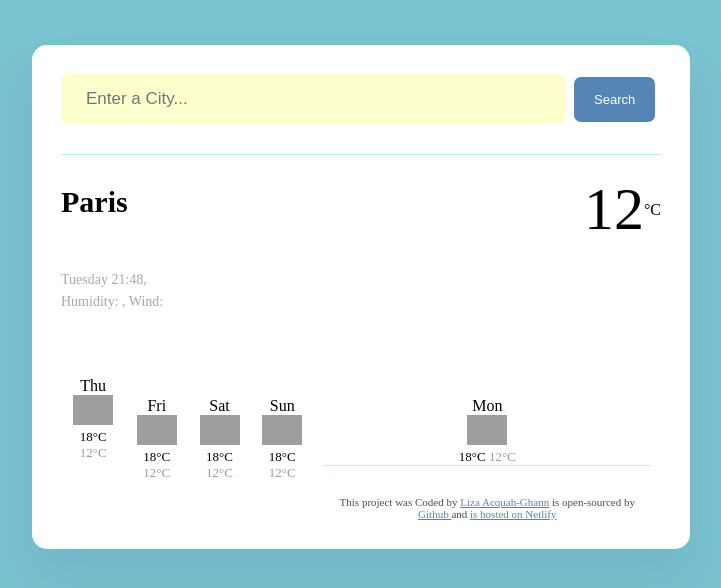
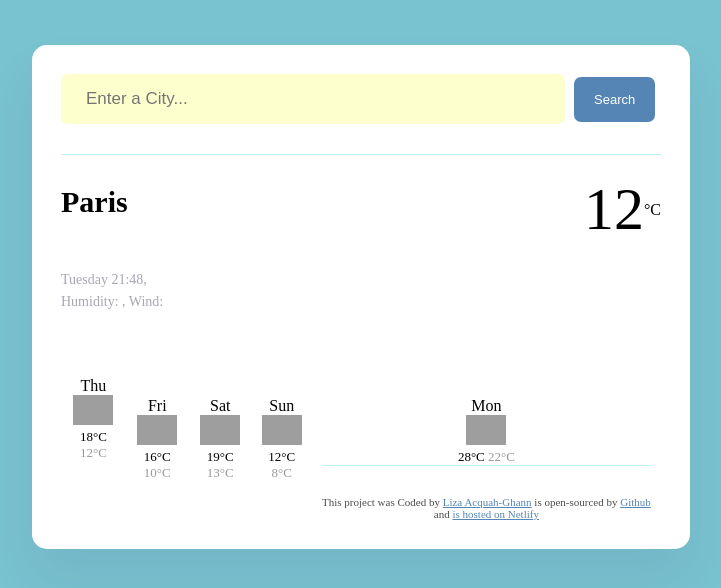
Before and after one commit to LizaAqua/Acquah-Weather-App, a plain HTML site: page index.html in a window 1280 px wide. Shown: the whole page, without its empty margins (279-1000 px from the left). Drawn offline with nearby package versions, Linux system fonts and the light colour scheme; no server answers; grey boxes are pictures that could not be loaded; a web font is replaced by a local one.

Commit message:
Update index.html

```diff
--- a/index.html
+++ b/index.html
@@ -61,8 +61,8 @@
                     <img src="http://shecodes-assets.s3.amazonaws.com/api/weather/icons/broken-clouds-day.png" alt=""
                         width="40" />
                     <div class="weather-temperatures-forecast">
-                        <span class="weather-temperature-forcast-max"> 18°C </span>
-                        <span class="weather-temperature-forcast-min"> 12°C</span>
+                        <span class="weather-temperature-forcast-max"> 16°C </span>
+                        <span class="weather-temperature-forcast-min"> 10°C</span>
                     </div>
                 </div>
                 <div class="weather-forecast-day">
@@ -71,8 +71,8 @@
                     <img src="http://shecodes-assets.s3.amazonaws.com/api/weather/icons/broken-clouds-day.png" alt=""
                         width="40" />
                     <div class="weather-temperatures-forecast">
-                        <span class="weather-temperature-forcast-max"> 18°C </span>
-                        <span class="weather-temperature-forcast-min"> 12°C</span>
+                        <span class="weather-temperature-forcast-max"> 19°C </span>
+                        <span class="weather-temperature-forcast-min"> 13°C</span>
                     </div>
                 </div>
                 <div class="weather-forecast-day">
@@ -81,8 +81,8 @@
                     <img src="http://shecodes-assets.s3.amazonaws.com/api/weather/icons/broken-clouds-day.png" alt=""
                         width="40" />
                     <div class="weather-temperatures-forecast">
-                        <span class="weather-temperature-forcast-max"> 18°C </span>
-                        <span class="weather-temperature-forcast-min"> 12°C</span>
+                        <span class="weather-temperature-forcast-max"> 12°C </span>
+                        <span class="weather-temperature-forcast-min"> 8°C</span>
                     </div>
                 </div>
                 <div class="weather-forecast-day">
@@ -91,8 +91,8 @@
                     <img src="http://shecodes-assets.s3.amazonaws.com/api/weather/icons/broken-clouds-day.png" alt=""
                         width="40" />
                     <div class="weather-temperatures-forecast">
-                        <span class="weather-temperature-forcast-max"> 18°C </span>
-                        <span class="weather-temperature-forcast-min"> 12°C</span>
+                        <span class="weather-temperature-forcast-max"> 28°C </span>
+                        <span class="weather-temperature-forcast-min"> 22°C</span>
                         <footer>
                             This project was Coded by
                             <a href="https://github.com/LizaAqua" target="_blank=">Liza Acquah-Ghann</a>
```
